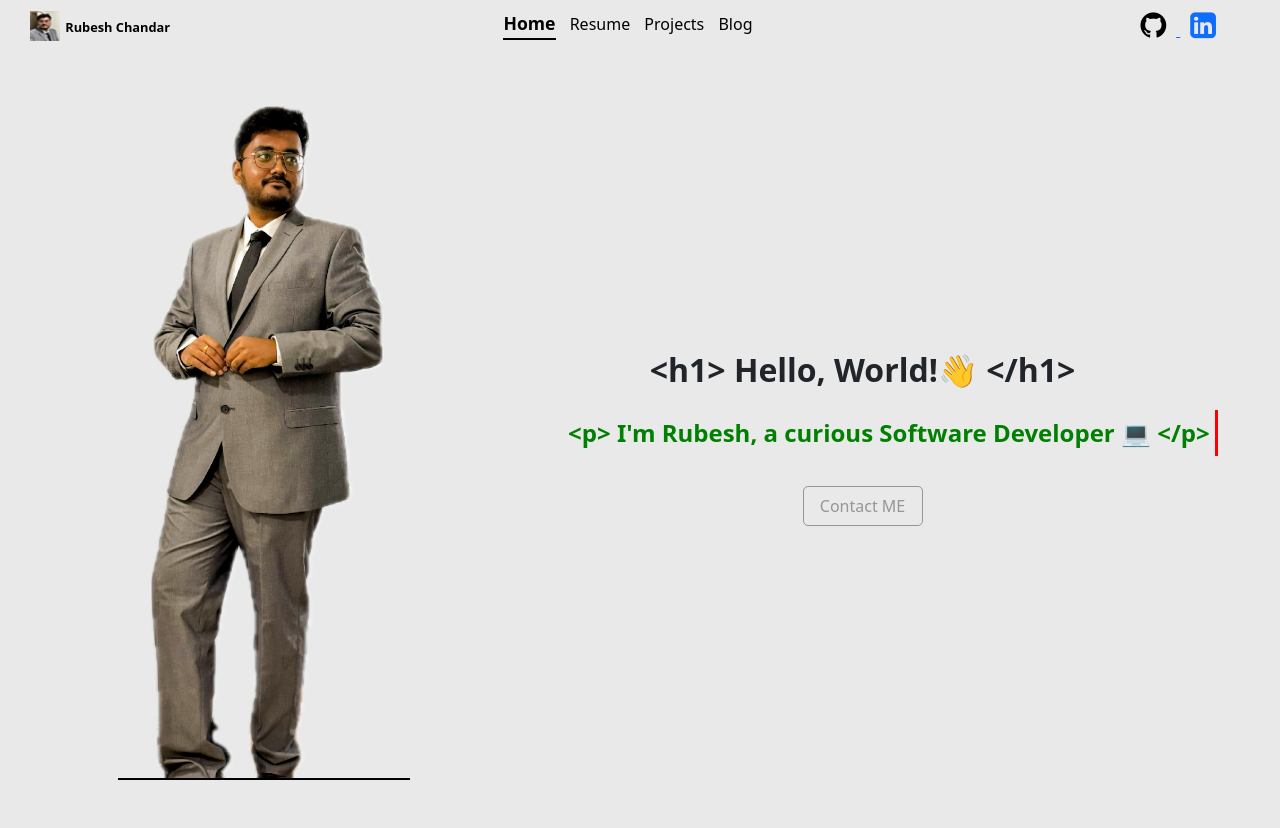
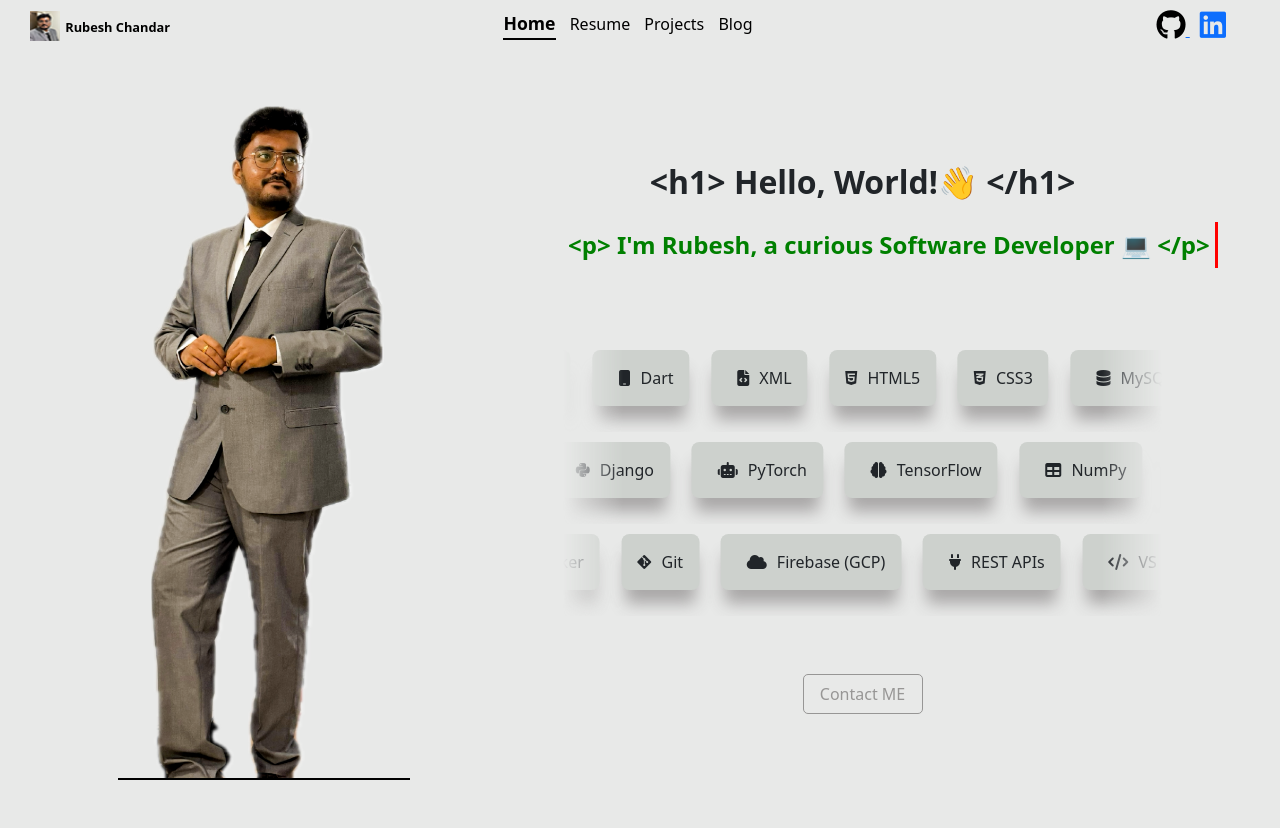
Before and after one commit to RubeshChandar/portfolio, a Django app: page / in a window 1280 px wide. Run offline with Django 5.2, Linux system fonts and the light colour scheme; parts of the project's set-up code (start-up, migrations or seed data) failed here and were passed over; some libraries are stand-ins or nearby versions.

Commit message:
Added animation

```diff
--- a/static/global.css
+++ b/static/global.css
@@ -42,3 +42,7 @@
     font-size: 1.1rem !important;
     border-bottom: 2px solid black;
 }
+
+.linkedin {
+    margin-left: 10px;
+}
--- /dev/null
+++ b/still/static/still/scrolling-h.css
@@ -0,0 +1,69 @@
+.mar {
+    margin: 50px 0px;
+}
+
+.scroller {
+    max-width: 100%;
+    /* outline: 3px solid lime; */
+}
+
+.tag-list li i {
+    margin-right: 6px;
+}
+
+.tag-list {
+    padding-inline: 0;
+    list-style: none;
+}
+
+.scroller__inner {
+    display: flex;
+    gap: 0.1rem;
+    text-wrap: nowrap;
+    flex-wrap: wrap;
+    /* padding: 10px; */
+}
+
+.tag-list li {
+    border-radius: 0.5rem;
+    background-color: #cdd1cd;
+    /* background-image: linear-gradient(32deg, #cdd1cd, #e5e5e5); */
+    box-shadow: 0 1.1rem 1rem -0.25rem #a09d9dde;
+    padding: 1rem;
+    margin: 10px;
+}
+
+.scroller[data-animated=true] {
+    overflow: hidden;
+    -webkit-mask: linear-gradient(90deg, transparent, #cdd1cd 10%, #cdd1cd 90%, transparent);
+    mask: linear-gradient(90deg, transparent, #cdd1cd 10%, #cdd1cd 90%, transparent);
+}
+
+.scroller[data-animated=true] .scroller__inner {
+    flex-wrap: nowrap;
+    width: max-content;
+}
+
+.scroller[data-animated=true] .scroller__inner[set=one] {
+    animation: scroll1 35s linear infinite;
+}
+
+.scroller[data-animated=true] .scroller__inner[set=two] {
+    animation: scroll2 45s linear infinite;
+}
+
+.scroller[data-animated=true] .scroller__inner[set=three] {
+    animation: scroll2 60s linear infinite;
+}
+
+@keyframes scroll1 {
+    to {
+        transform: translate(-50%);
+    }
+}
+
+@keyframes scroll2 {
+    to {
+        transform: translate(-50%);
+    }
+}
--- /dev/null
+++ b/still/static/still/scrolling-h.js
@@ -0,0 +1,23 @@
+const scrollers = document.querySelectorAll(".scroller")
+
+if(!window.matchMedia("(prefers-reduced-motion: reduce)").matches){
+    addAnimation();
+}
+
+function addAnimation(){
+    console.log(scrollers)
+    scrollers.forEach(scroller=>{
+        scroller.setAttribute("data-animated",true);
+
+        const scrollerInner = scroller.querySelector(".scroller__inner")
+        const scrollerContent = Array.from( scrollerInner.children);
+
+        scrollerContent.forEach(item=>{
+            const duplicatedItem = item.cloneNode(true);
+            duplicatedItem.setAttribute("aria-hidden", true);
+            scrollerInner.appendChild(duplicatedItem)
+        })
+    })
+}
+
+addAnimation();
--- /dev/null
+++ b/still/templates/still/include/scrolling-h.html
@@ -0,0 +1,63 @@
+{% load static %}
+
+<head>
+    <link rel="stylesheet" href="{% static "still/scrolling-h.css" %}">
+</head>
+
+<div class="mar">
+    <div class="scroller">
+        <ul class="tag-list scroller__inner" set="one">
+            <!-- Languages -->
+            <li><i class="fa-brands fa-python"></i> Python</li>
+            <li><i class="fa-brands fa-java"></i> Java</li>
+            <li><i class="fa fa-code"></i> C++</li>
+            <li><i class="fa-brands fa-js"></i> JS / TS</li>
+            <li><i class="fa fa-mobile"></i> Dart</li>
+            <li><i class="fa fa-file-code"></i> XML</li>
+            <li><i class="fa-brands fa-html5"></i> HTML5</li>
+            <li><i class="fa-brands fa-css3-alt"></i> CSS3</li>
+            <li><i class="fa fa-database"></i> MySQL</li>
+            <li><i class="fa fa-file-code"></i> YAML</li>
+        </ul>
+    </div>
+
+    <div class="scroller">
+        <ul class="tag-list scroller__inner" set="two">
+            <!-- Frameworks -->
+            <li><i class="fa fa-mobile-alt"></i> Flutter</li>
+            <li><i class="fa-brands fa-angular"></i> Angular</li>
+            <li><i class="fa-brands fa-react"></i> React</li>
+            <li><i class="fa-brands fa-node-js"></i> Node.js</li>
+            <li><i class="fa-brands fa-python"></i> Django</li>
+            <li><i class="fa fa-robot"></i> PyTorch</li>
+            <li><i class="fa fa-brain"></i> TensorFlow</li>
+            <li><i class="fa fa-table"></i> NumPy</li>
+            <li><i class="fa fa-chart-line"></i> Pandas</li>
+            <li><i class="fa fa-project-diagram"></i> Scikit-learn</li>
+            <li><i class="fa-solid fa-leaf"></i> Leaflet</li>
+            <li><i class="fa fa-map-marker-alt"></i> GIS</li>
+            <li><i class="fa fa-map"></i> Mapbox</li>
+        </ul>
+
+    </div>
+    <div class="scroller">
+        <ul class="tag-list scroller__inner" set="three">
+            <!-- Developer Tools -->
+            <li><i class="fa-brands fa-bootstrap"></i> Bootstrap</li>
+            <li><i class="fa-brands fa-raspberry-pi"></i> IoT</li>
+            <li><i class="fa-brands fa-linux"></i> Linux</li>
+            <li><i class="fa-brands fa-docker"></i> Docker</li>
+            <li><i class="fa-brands fa-git-alt"></i> Git</li>
+            <li><i class="fa fa-cloud"></i> Firebase (GCP)</li>
+            <li><i class="fa fa-plug"></i> REST APIs</li>
+            <li><i class="fa fa-code"></i> VS Code</li>
+            <li><i class="fa fa-laptop-code"></i> IntelliJ</li>
+            <li><i class="fa fa-desktop"></i> Eclipse</li>
+            <li><i class="fa fa-pencil-alt"></i> Photoshop & XD (UI/UX)</li>
+            <li><i class="fa-brands fa-figma"></i> Figma</li>
+            <li><i class="fa fa-box"></i> Glass Box</li>
+            <li><i class="fa fa-chart-pie"></i> Splunk</li>
+        </ul>
+    </div>
+</div>
+<script src="{% static 'still/scrolling-h.js' %}"></script>
--- a/still/templates/still/index.html
+++ b/still/templates/still/index.html
@@ -1,8 +1,11 @@
 {% extends "base.html" %}
 {% load static %}
+
 {% block css %}
 <link rel="stylesheet" href="{% static "still/index.css" %}">
+
 {% endblock css %}
+
 {% block content %}
 <div class="container p-5">
     <div class="row align-items-center">
@@ -16,9 +19,11 @@
             <div class="sw-cont">
                 <p class="sw">&ltp&gt I'm Rubesh, a curious Software Developer 💻 &lt/p&gt</p>
             </div>
+            {% include "still/include/scrolling-h.html" %}
             <div class="bt-f">
                 <a class="connect-btn connect"> Contact ME </a>
             </div>
+
         </div>
 
     </div>
--- a/templates/base.html
+++ b/templates/base.html
@@ -10,7 +10,7 @@
   </title>
   <link href="https://cdn.jsdelivr.net/npm/bootstrap@5.3.3/dist/css/bootstrap.min.css" rel="stylesheet"
     integrity="sha384-QWTKZyjpPEjISv5WaRU9OFeRpok6YctnYmDr5pNlyT2bRjXh0JMhjY6hW+ALEwIH" crossorigin="anonymous">
-  <link rel="stylesheet" href="https://cdnjs.cloudflare.com/ajax/libs/font-awesome/4.7.0/css/font-awesome.min.css">
+  <link rel="stylesheet" href="https://cdnjs.cloudflare.com/ajax/libs/font-awesome/6.3.0/css/all.min.css">
   <link rel="stylesheet" href="{% static "global.css" %}">
   {% block css %}{% endblock css %}
 </head>
--- a/templates/nav.html
+++ b/templates/nav.html
@@ -22,10 +22,10 @@
 
         <div class="col-md-3 text-end">
             <a href="https://github.com/RubeshChandar" class="git">
-                <i class="fa fa-github" style="font-size:30px;color:black"></i>
+                <i class="fa-brands fa-github" style="font-size:30px;color:black"></i>
             </a>
             <a href="https://linkedin.com/in/rubeshchandar" class="linkedin">
-                <i class="fa fa-linkedin-square" style="font-size:30px"></i>
+                <i class="fa-brands fa-linkedin" style="font-size:30px"></i>
             </a>
         </div>
 
```
